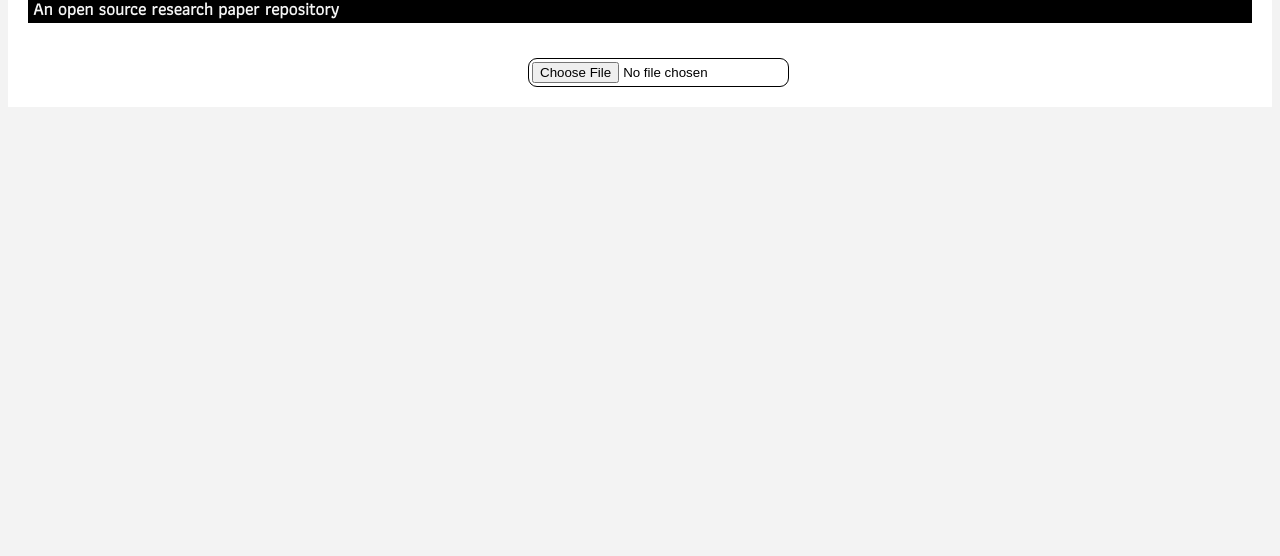
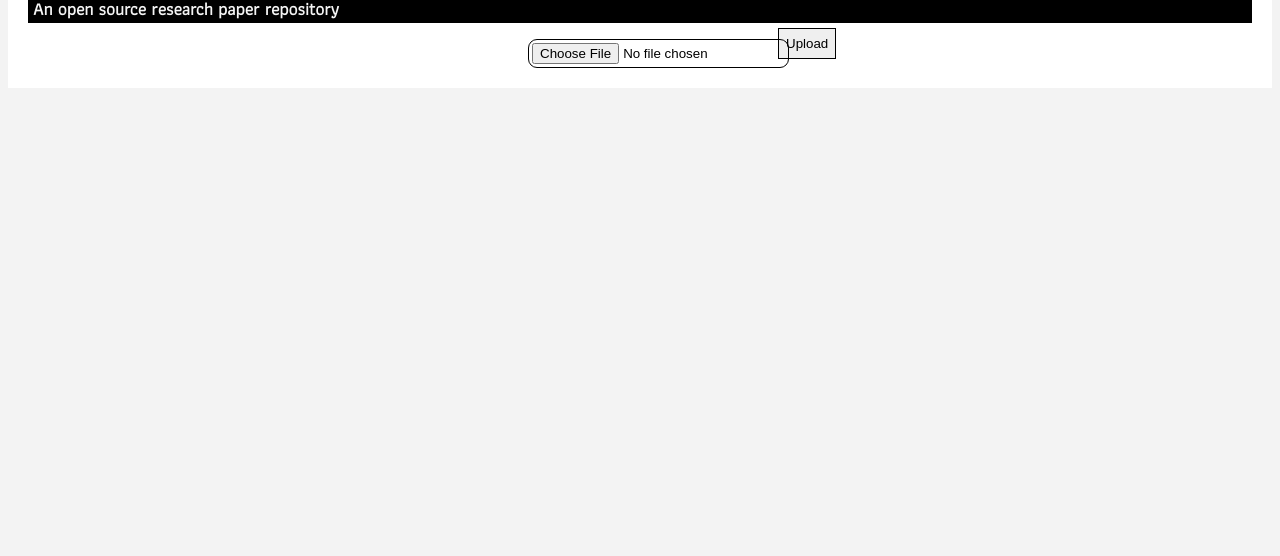
Before and after one commit to mdj117/ShortJournal, a plain HTML site: page TBC/upload.html in a window 1280 px wide. Shown: the part 244-800 px from the top of the page. Drawn offline with Linux system fonts and the light colour scheme.

Commit message:
added an upload button

```diff
--- a/TBC/main.css
+++ b/TBC/main.css
@@ -101,6 +101,16 @@ ul.menu {
 
 }
 
+#my-button {
+border-style: solid;
+border-width: 1px;
+padding: 3px;
+margin-left: 750px;
+padding: 7px;
+
+
+}
+
 #my-file {
 
 border-style: solid;
@@ -108,6 +118,5 @@ border-radius: 9px;
 border-width: 0.5px;
 padding: 3px;
 margin-left: 500px;
-margin-top: 30px;
-
+margin-top: -20px;
 }
--- a/TBC/upload.html
+++ b/TBC/upload.html
@@ -38,8 +38,9 @@
         </header>
 
 
+        <input type="button" id="my-button" value="Upload">
+        <input type="file" name="my_file" id="my-file">
 
-        <input type="file" name="my_file" id="my-file">
 
     </div>
    <script>
```
